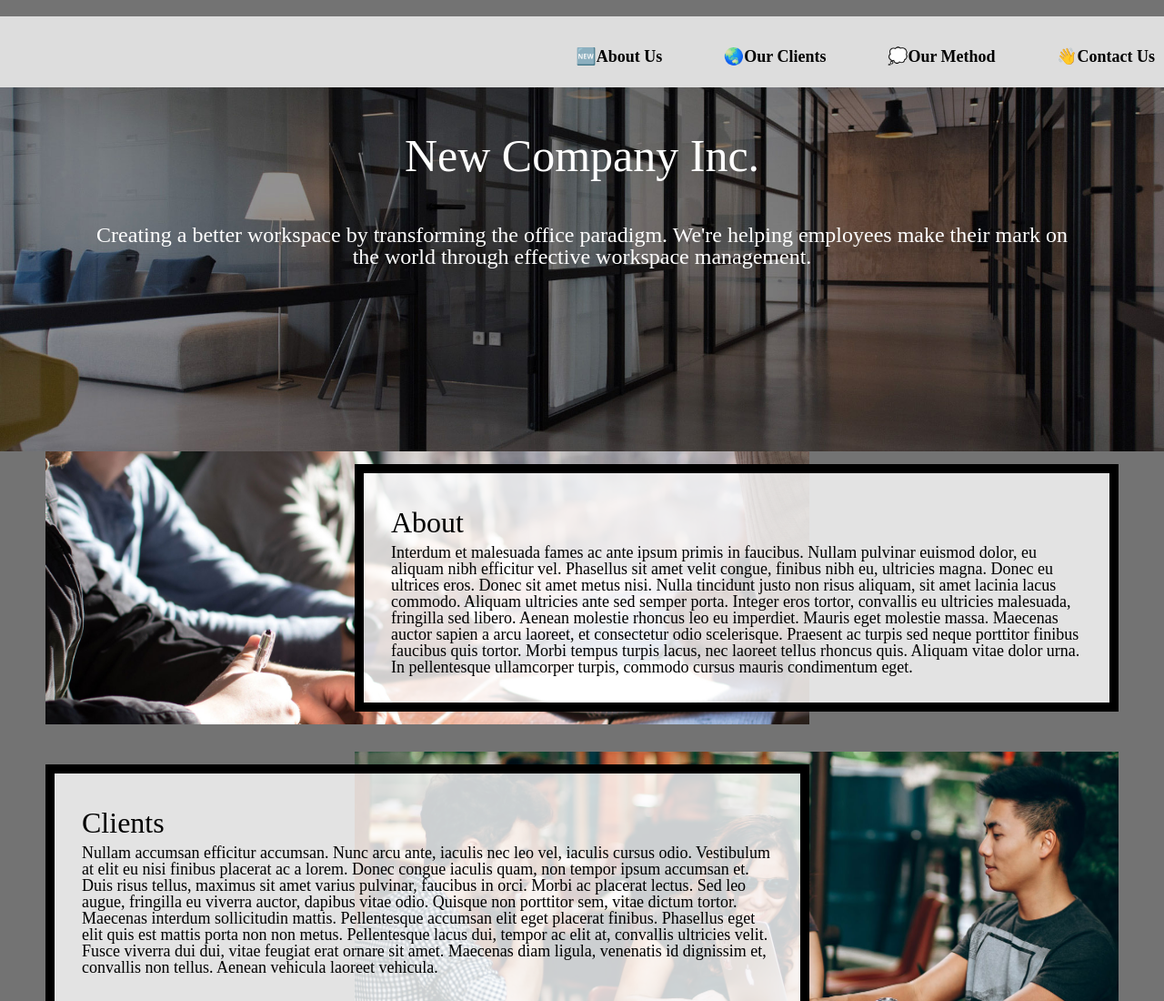
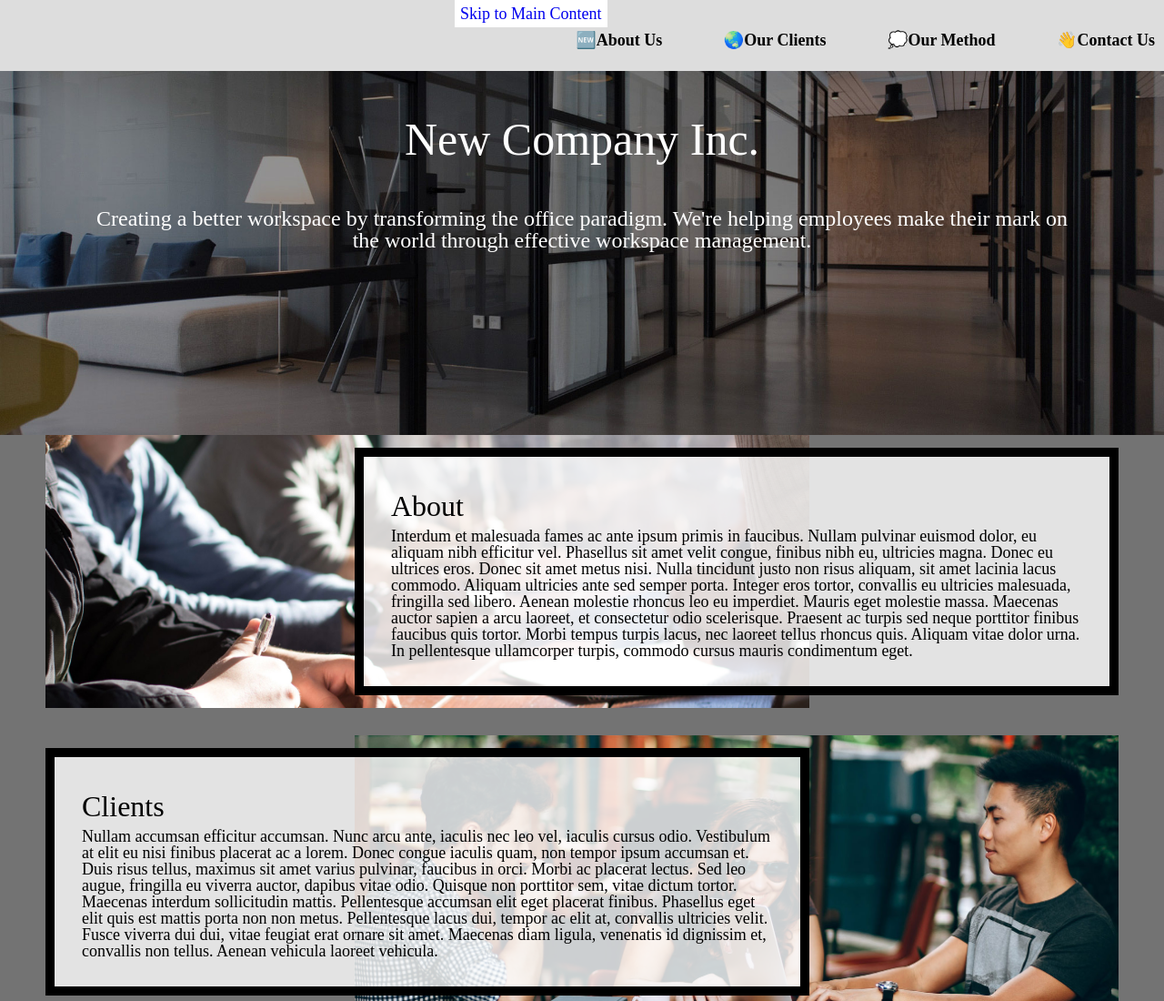
Before and after one commit to OkabeRintarouBeta/homework3-2022, a plain HTML site: page index.html in a window 1280 px wide. Shown: the top 1100 px of the page at 91% size. Drawn offline with Linux system fonts and the light colour scheme.

Commit message:
Add files via upload

```diff
--- a/css/style.css
+++ b/css/style.css
@@ -80,7 +80,9 @@ nav a:hover{
   text-decoration-style: wavy;
 }
 
-
+body{
+  position:relative;
+}
 a.skip{
   background: white;
   padding: 6px;
@@ -88,9 +90,8 @@ a.skip{
   transition: left 1s ease-out;
   z-index: 1;
   /* Requirement 3 code here*/
-  position: relative;
+  position: absolute;
   left:500px;
-  top:-40px;
   text-decoration: none;
   /* display: none; */
 }
@@ -115,7 +116,7 @@ a:focus{
 .intro{
   /* The image used */
   background-image: url("../images/header.jpg");
-  background-color:#B3B3B3;
+  background-color:#DDDDDD, #858585, #707070,#B3B3B3;
   /* Set a specific height */
   min-height: 400px;
 
```
